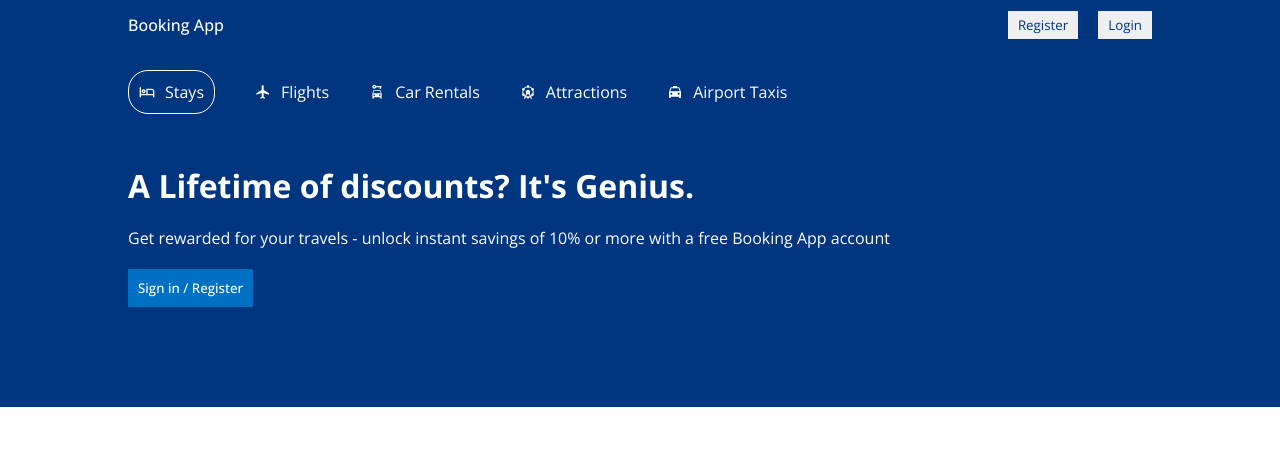
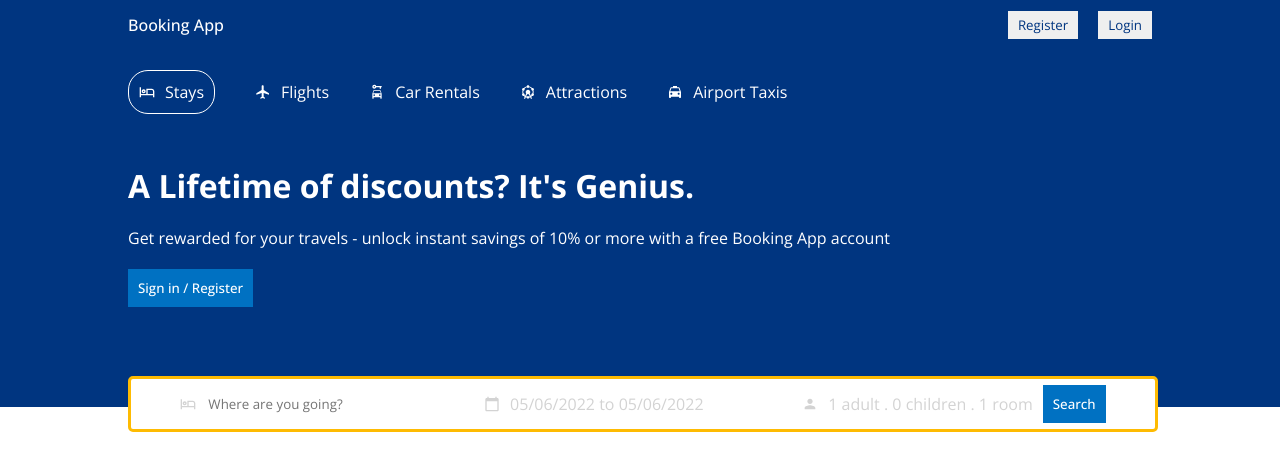
Before and after one commit to Bishal1998/react_booking, a React (Create React App) app: page / in a window 1280 px wide. Shown: the top 470 px of the page. Built offline with nearby package versions, Linux system fonts and the light colour scheme.

Commit message:
advanced search

```diff
--- a/package.json
+++ b/package.json
@@ -6,7 +6,9 @@
     "@testing-library/jest-dom": "^5.16.4",
     "@testing-library/react": "^13.1.1",
     "@testing-library/user-event": "^13.5.0",
-    "react": "^18.0.0",
+    "date-fns": "^2.28.0",
+    "react": "^18.1.0",
+    "react-date-range": "^1.4.0",
     "react-dom": "^18.0.0",
     "react-icons": "^4.3.1",
     "react-router-dom": "^6.3.0",
--- a/src/components/header/Header.css
+++ b/src/components/header/Header.css
@@ -3,12 +3,17 @@
     color: white;
     display: flex;
     justify-content: center;
+    position: relative;
 }
 
 .headerContainer {
     width: 100%;
     max-width: 1024px;
     margin: 20px 0 100px 0px;
+}
+
+.headerContainer.listMode {
+    margin: 20px 0 0 0;
 }
 
 .headerList {
@@ -41,3 +46,78 @@
     cursor: pointer;
     padding: 10px;
 }
+
+.headerSearch {
+    height: 30px;
+    background-color: white;
+    border: 3px solid #febb02;
+    display: flex;
+    align-items: center;
+    justify-content: space-around;
+    padding: 10px 0;
+    border-radius: 5px;
+    position: absolute;
+    bottom: -25px;
+    width: 100%;
+    max-width: 1024px;
+}
+
+.headerIcon {
+    color: lightgray;
+}
+
+.headerSearchItem {
+    display: flex;
+    align-items: center;
+    gap: 10px;
+}
+
+.headerSearchInput {
+    border: none;
+    outline: none;
+}
+
+.headerSearchText {
+    color: lightgray;
+    cursor: pointer;
+}
+
+.date {
+    position: absolute;
+    top: 50px;
+}
+
+.options {
+    position: absolute;
+    top: 50px;
+    background-color: white;
+    color: gray;
+    border-radius: 5px;
+    box-shadow: 10px 10px 5px 0px rgba(0, 0, 0, 0.13);
+    -webkit-box-shadow: 10px 10px 5px 0px rgba(0, 0, 0, 0.13);
+    -moz-box-shadow: 10px 10px 5px 0px rgba(0, 0, 0, 0.13);
+}
+
+.optionItem {
+    width: 200px;
+    display: flex;
+    justify-content: space-between;
+    margin: 10px;
+}
+
+.optionCounter {
+    display: flex;
+    align-items: center;
+    gap: 10px;
+    font-size: 12px;
+    color: black;
+}
+
+.optionCounterButton {
+    width: 30px;
+    height: 30px;
+    border: 1px solid #0071c2;
+    color: #0071c2;
+    cursor: pointer;
+    background-color: white;
+}
--- a/src/components/header/Header.jsx
+++ b/src/components/header/Header.jsx
@@ -1,10 +1,40 @@
 import './Header.css';
-import { MdOutlineHotel, MdFlight, MdCarRental, MdAttractions, MdLocalTaxi } from 'react-icons/md'
+import { MdOutlineHotel, MdFlight, MdCarRental, MdAttractions, MdLocalTaxi, MdCalendarToday, MdPerson } from 'react-icons/md'
+import { DateRange } from 'react-date-range';
+import { useState } from 'react';
+import 'react-date-range/dist/styles.css'; // main css file
+import 'react-date-range/dist/theme/default.css'; // theme css file
+import { format } from 'date-fns';
 
-const Header = () => {
+const Header = ({ type }) => {
+
+    const [openDate, setOpenDate] = useState(false);
+    const [date, setDate] = useState([
+        {
+            startDate: new Date(),
+            endDate: new Date(),
+            key: 'selection'
+        }
+    ]);
+
+    const [openOptions, setOpenOptions] = useState(false);
+    const [options, setOptions] = useState({
+        adult: 1,
+        children: 0,
+        room: 1
+    })
+
+    const handleOption = (name, operation) => {
+        setOptions(prev => {
+            return {
+                ...prev, [name]: operation === 'i' ? options[name] + 1 : options[name] - 1,
+            }
+        })
+    }
+
     return (
         <div className="header">
-            <div className="headerContainer">
+            <div className={type === 'list' ? 'headerContainer listMode' : 'headerContainer'}>
                 <div className="headerList">
                     <div className="headerListItem active">
                         <MdOutlineHotel />
@@ -27,11 +57,73 @@
                         <span>Airport Taxis</span>
                     </div>
                 </div>
-                <h1 className="headerTitle">A Lifetime of discounts? It's Genius.</h1>
-                <p className="headerDesc">
-                    Get rewarded for your travels - unlock instant savings of 10% or more with a free Booking App account
-                </p>
-                <button className="headerBtn">Sign in / Register</button>
+                {type !== 'list' && <>
+                    <h1 className="headerTitle">A Lifetime of discounts? It's Genius.</h1>
+                    <p className="headerDesc">
+                        Get rewarded for your travels - unlock instant savings of 10% or more with a free Booking App account
+                    </p>
+                    <button className="headerBtn">Sign in / Register</button>
+                    <div className="headerSearch">
+                        <div className="headerSearchItem">
+                            <MdOutlineHotel className='headerIcon' />
+                            <input
+                                type="text"
+                                placeholder='Where are you going?'
+                                className='headerSearchInput' />
+                        </div>
+                        <div className="headerSearchItem">
+                            <MdCalendarToday className='headerIcon' />
+                            <span className='headerSearchText' onClick={() => setOpenDate(!openDate)}>{`${format(date[0].startDate, 'MM/dd/yyyy')} to ${format(date[0].endDate, 'MM/dd/yyyy')}`}</span>
+                            {openDate && <DateRange
+                                editableDateInputs={true}
+                                onChange={item => setDate([item.selection])}
+                                moveRangeOnFirstSelection={false}
+                                ranges={date}
+                                className='date'
+                            />}
+                        </div>
+                        <div className="headerSearchItem">
+                            <MdPerson className='headerIcon' />
+                            <span className='headerSearchText' onClick={() => setOpenOptions(!openOptions)}>{`${options.adult} adult . ${options.children} children . ${options.room} room`}</span>
+
+                            {openOptions && < div className="options">
+                                <div className="optionItem">
+                                    <span className="optionText">Adult</span>
+                                    <div className="optionCounter">
+                                        <button
+                                            disabled={options.adult <= 0}
+                                            className="optionCounterButton" onClick={() => handleOption('adult', 'd')}>-</button>
+                                        <span className="optionCounterNumber">{options.adult}</span>
+                                        <button
+                                            className="optionCounterButton" onClick={() => handleOption('adult', 'i')}>+</button>
+                                    </div>
+                                </div>
+                                <div className="optionItem">
+                                    <span className="optionText">Children</span>
+                                    <div className="optionCounter">
+                                        <button
+                                            disabled={options.children <= 0}
+                                            className="optionCounterButton" onClick={() => handleOption('children', 'd')}>-</button>
+                                        <span className="optionCounterNumber">{options.children}</span>
+                                        <button className="optionCounterButton" onClick={() => handleOption('children', 'i')}>+</button>
+                                    </div>
+                                </div>
+                                <div className="optionItem">
+                                    <span className="optionText">Room</span>
+                                    <div className="optionCounter">
+                                        <button
+                                            disabled={options.room <= 0} className="optionCounterButton" onClick={() => handleOption('room', 'd')}>-</button>
+                                        <span className="optionCounterNumber">{options.room}</span>
+                                        <button className="optionCounterButton" onClick={() => handleOption('room', 'i')}>+</button>
+                                    </div>
+                                </div>
+                            </div>}
+                            <div className="headerSearchItem">
+                                <button className="headerBtn">Search</button>
+                            </div>
+                        </div>
+                    </div>
+                </>}
             </div>
         </div>
     )
--- a/src/pages/list/List.jsx
+++ b/src/pages/list/List.jsx
@@ -1,8 +1,13 @@
 import React from 'react'
+import Header from '../../components/header/Header';
+import Navbar from '../../components/navbar/Navbar';
 
 const List = () => {
     return (
-        <div>List</div>
+        <div>
+            <Navbar />
+            <Header type='list' />
+        </div>
     )
 }
 
```
Also changed, not shown: 1 other file (tests, documents, lock files or other folders).
